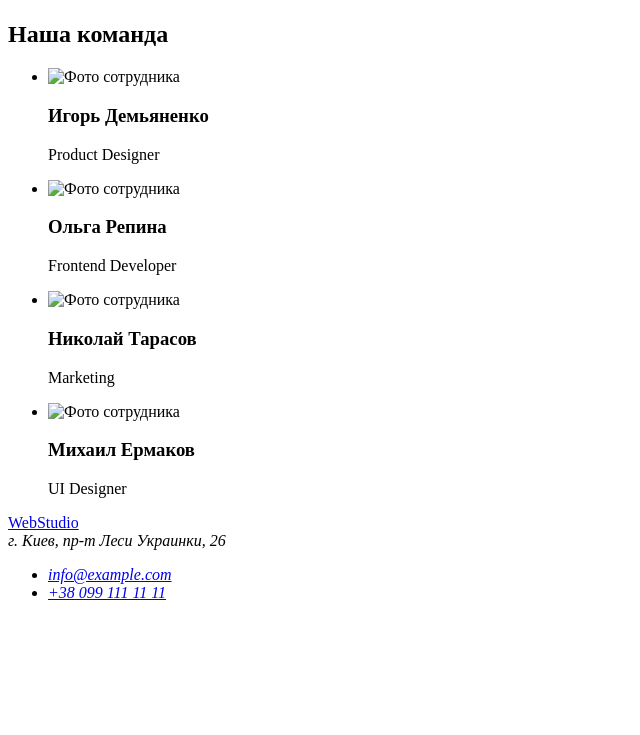
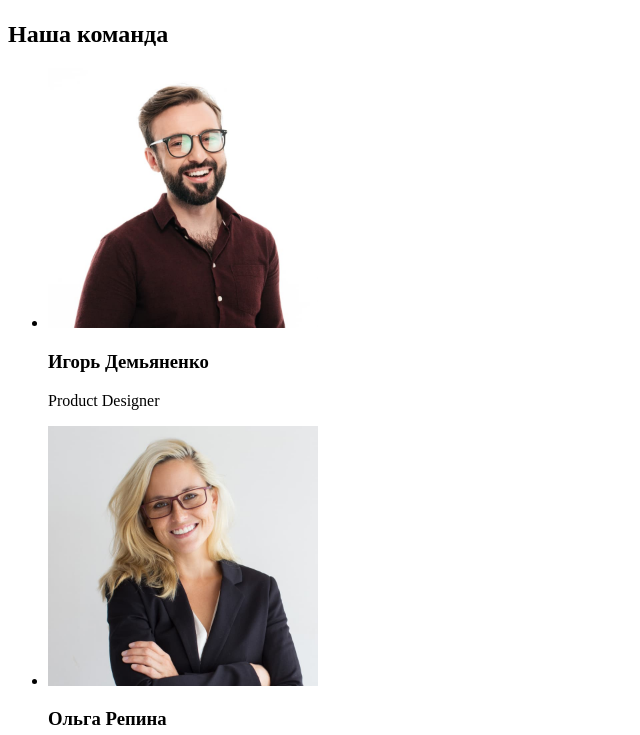
Before and after one commit to YevgeniiKoval/goit-markup-hw-01, a plain HTML site: page index.html in a window 1280 px wide. Shown: the part 1505-2240 px from the top of the page, without its empty margins (0-640 px from the left). Before the commit the page ends 2123 px from the top, so only its background shows below. Drawn offline with Linux system fonts and the light colour scheme.

Commit message:
revision

```diff
--- a/index.html
+++ b/index.html
@@ -77,22 +77,22 @@
             <ul>
 
                 <li>
-                    <img src="" alt="Фото сотрудника" width="270" height="260">
+                    <img src="./images/product.jpg" alt="Фото сотрудника" width="270" height="260">
                     <h3>Игорь Демьяненко</h3>
                     <p lang="en">Product Designer</p>
                 </li>
                 <li>
-                    <img src="" alt="Фото сотрудника" width="270" height="260">
+                    <img src="./images/frontend.jpg" alt="Фото сотрудника" width="270" height="260">
                     <h3>Ольга Репина</h3>
                     <p lang="en">Frontend Developer</p>
                 </li>
                 <li>
-                    <img src="" alt="Фото сотрудника" width="270" height="260">
+                    <img src="./images/marketing.jpg" alt="Фото сотрудника" width="270" height="260">
                     <h3>Николай Тарасов</h3>
                     <p lang="en">Marketing</p>
                 </li>
                 <li>
-                    <img src="" alt="Фото сотрудника" width="270" height="260">
+                    <img src="./images/ul.jpg" alt="Фото сотрудника" width="270" height="260">
                     <h3>Михаил Ермаков</h3>
                     <p lang="en">UI Designer</p>
                 </li>
```
Also changed, not shown: images/frontend.jpg (added), images/marketing.jpg (added), images/product.jpg (added), images/ul.jpg (added), 1 other file.
